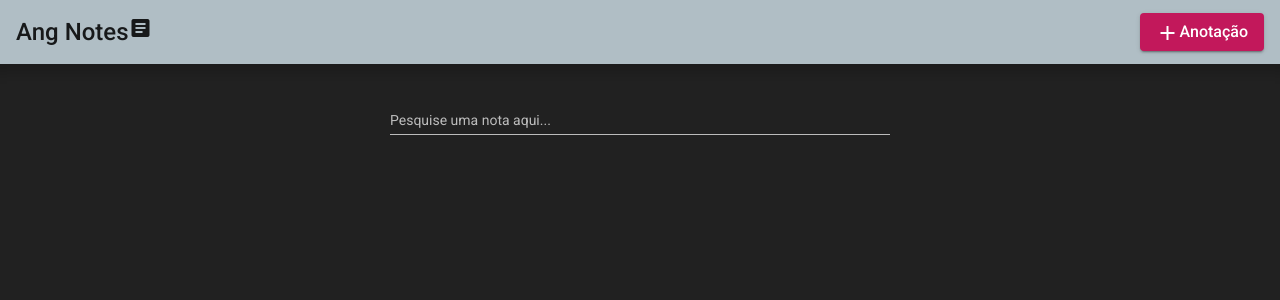
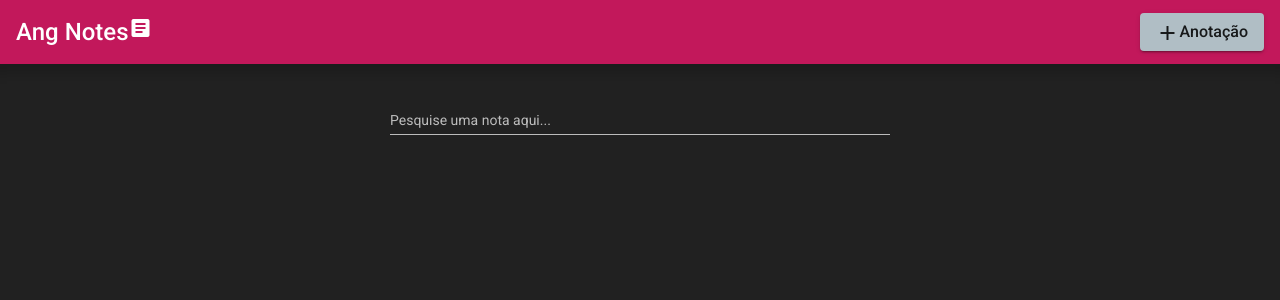
Before and after one commit to ranielsobrinho/AngNotes, an Angular app: page / in a window 1280 px wide. Shown: the top 300 px of the page. Built offline with nearby package versions, Linux system fonts and the light colour scheme.

Commit message:
Changed the toolbar color

```diff
--- a/src/app/pages/main-layout/main-layout.component.html
+++ b/src/app/pages/main-layout/main-layout.component.html
@@ -1,9 +1,9 @@
 <div class="layout-box">
-    <mat-toolbar color="accent">
+    <mat-toolbar color="primary">
         <mat-toolbar-row>
             <span class="title">Ang Notes<mat-icon>article</mat-icon></span>
             <span class="example-spacer"></span>
-            <button mat-raised-button (click)="addNote()" color="primary"><mat-icon>add</mat-icon><span class="text">Anotação</span></button>
+            <button mat-raised-button (click)="addNote()" color="accent"><mat-icon>add</mat-icon><span class="text">Anotação</span></button>
           </mat-toolbar-row>
     </mat-toolbar>
 
```
